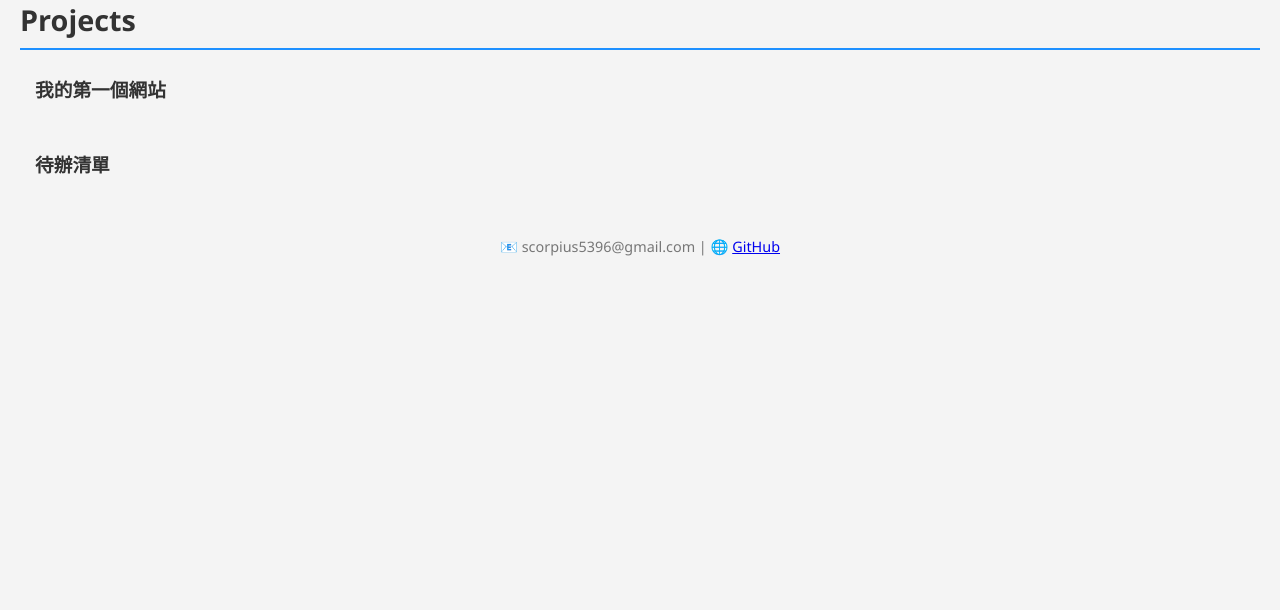
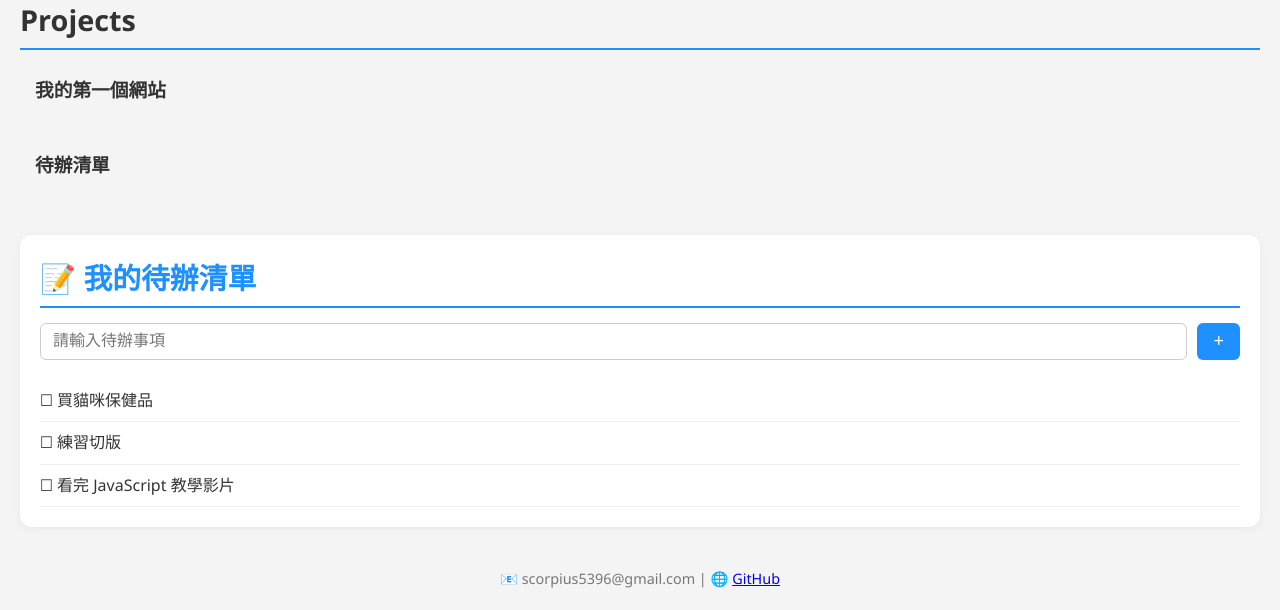
Before and after one commit to scorpius5396/resume-site, a plain HTML site: page index.html in a window 1280 px wide. Shown: the part 525-1135 px from the top of the page. Before the commit the page ends 803 px from the top, so only its background shows below. Drawn offline with Linux system fonts and the light colour scheme.

Commit message:
list click: add or delete

```diff
--- a/index.html
+++ b/index.html
@@ -61,6 +61,21 @@
             </div>
         </section>
 
+        <section id="todo">
+            <h2>📝 我的待辦清單</h2>
+
+            <div class="todo-input">
+                <input type="text" id="new-task" placeholder="請輸入待辦事項"/>
+                <button id="add-task">+</button>
+            </div>
+
+            <ul class="todo-list">
+                <li>☐ 買貓咪保健品</li>
+                <li>☐ 練習切版</li>
+                <li>☐ 看完 JavaScript 教學影片</li>
+            </ul>
+        </section>
+
         <footer>
             <p>📧 scorpius5396@gmail.com | 🌐 <a href="#">GitHub</a></p>
         </footer>
@@ -110,5 +125,28 @@
         });
     </script>
 
+<script>
+    const input= document.getElementById('new-task');
+    const addBtn= document.getElementById('add-task');
+    const todoList= document.querySelector('.todo-list');
+
+    //當點擊「＋」按鈕時
+    addBtn.addEventListener('click', ()=> {
+        const taskText= input.value.trim(); //移除前後空白
+        if (taskText !==''){
+            const li= document.createElement('li');
+            li.textContent=`☐ ${taskText}`;
+
+            // 點擊任意待辦項目時，將它刪除
+            li.addEventListener('click',()=>{
+                li.remove();
+            });
+
+            todoList.appendChild(li);
+            input.value=''; //清空輸入框
+        }
+    })
+</script>
+
     </body>
 </html>
--- a/style.css
+++ b/style.css
@@ -181,3 +181,51 @@ footer P:hover {
 .skills img:hover {
     transform: scale(1.1);
 }
+
+#todo{
+    margin-top:40px;
+    background-color: #fff;
+    padding: 20px;
+    border-radius:12px;
+    box-shadow: 0 2px 10px rgba(0,0,0,0.05);
+}
+
+#todo h2{
+    margin-bottom:15px;
+    color:#1e90ff;
+}
+
+.todo-input{
+    display: flex;
+    gap: 10px;
+    margin-bottom:20px;
+}
+
+.todo-input input{
+    flex:1;
+    padding:8px 12px;
+    font-size: 16px;
+    border: 1px solid #ccc;
+    border-radius:6px;
+}
+
+.todo-input button{
+    padding:8px 16px;
+    font-size: 18px;
+    background-color: #1e90ff;
+    color:white;
+    border:none;
+    border-radius: 6px;
+    cursor: pointer;
+}
+
+.todo-input button:hover{
+    background-color:#0d6efd;
+}
+
+.todo-list li{
+    padding:8px 0;
+    border-bottom:1px solid #eee;
+    font-size:16px;
+    list-style:none;
+}
```
